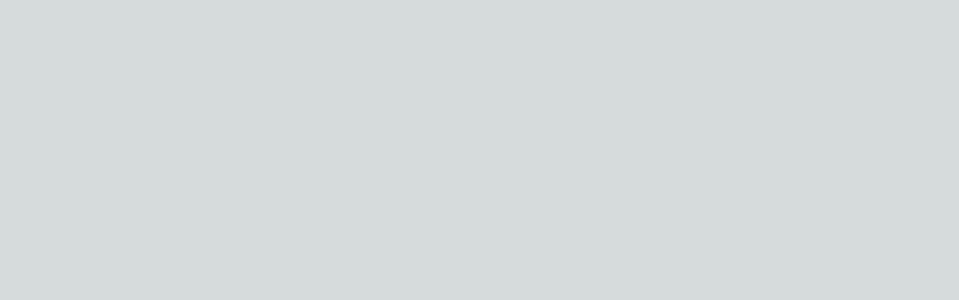
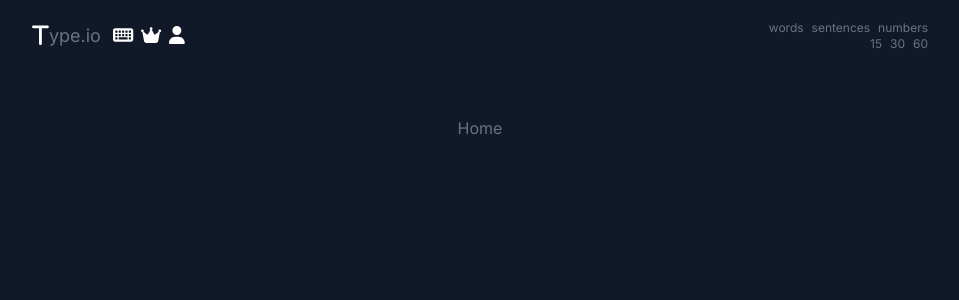
Before and after one commit to hzk2021/type.io, a Next.js app: page / in a window 1280 px wide. Shown: the top 300 px of the page, without its empty margins (160-1119 px from the left). Built offline with nearby package versions, Linux system fonts and the light colour scheme.

Commit message:
Navbar done

```diff
--- a/app/globals.css
+++ b/app/globals.css
@@ -2,26 +2,14 @@
 @tailwind components;
 @tailwind utilities;
 
-:root {
-  --foreground-rgb: 0, 0, 0;
-  --background-start-rgb: 214, 219, 220;
-  --background-end-rgb: 255, 255, 255;
+/* * {
+  font-size: 1rem;
+} */
+
+.app {
+  @apply relative z-10 flex justify-center items-center flex-col max-w-5xl mx-auto sm:px-16 px-6;
 }
 
-@media (prefers-color-scheme: dark) {
-  :root {
-    --foreground-rgb: 255, 255, 255;
-    --background-start-rgb: 0, 0, 0;
-    --background-end-rgb: 0, 0, 0;
-  }
+.active {
+  @apply text-white
 }
-
-body {
-  color: rgb(var(--foreground-rgb));
-  background: linear-gradient(
-      to bottom,
-      transparent,
-      rgb(var(--background-end-rgb))
-    )
-    rgb(var(--background-start-rgb));
-}
--- a/app/layout.tsx
+++ b/app/layout.tsx
@@ -2,6 +2,11 @@ import './globals.css';
 import type { Metadata } from 'next';
 import { Inter } from 'next/font/google';
 import Head from 'next/head';
+import Navbar from '@components/Navbar';
+import "@fortawesome/fontawesome-svg-core/styles.css";
+
+import { config } from "@fortawesome/fontawesome-svg-core";
+config.autoAddCss = false;
 
 const inter = Inter({ subsets: ['latin'] });
 
@@ -17,8 +22,9 @@ export default function RootLayout({
 }) {
   return (
     <html lang="en">
-      <body className={`${inter.className}`}>
+      <body className={`${inter.className} text-gray-500 bg-gray-900`}>
         <main className='app'>
+          <Navbar />
           {children}
 
         </main>
--- a/app/page.tsx
+++ b/app/page.tsx
@@ -3,6 +3,8 @@ import Link from 'next/link';
 
 export default function Home() {
   return (
-    <></>
+    <div>
+      Home
+    </div>
   );
 }
--- /dev/null
+++ b/components/Navbar.tsx
@@ -0,0 +1,43 @@
+import { FontAwesomeIcon } from '@fortawesome/react-fontawesome';
+import { faKeyboard, faCrown, faUser, faT } from '@fortawesome/free-solid-svg-icons';
+import React from 'react';
+import Link from 'next/link';
+
+function Navbar() {
+  return (
+    <nav className='flex w-full mt-2 mb-16 pt-3 gap-5 items-center justify-center flex-wrap sm:justify-between'>
+        <div className='flex gap-3 text-lg'>
+          <Link href="/" title='Play'>
+            <FontAwesomeIcon icon={faT} inverse size='lg'/>ype.io
+          </Link>
+          <div className='icons flex gap-2'>
+              <Link href="/" title='Play'>
+                <FontAwesomeIcon icon={faKeyboard} inverse/>
+              </Link>
+              <Link href="/" title='Leaderboard'>
+                <FontAwesomeIcon icon={faCrown} inverse/>
+              </Link>
+              <Link href="/" title='Account'>
+                <FontAwesomeIcon icon={faUser} inverse/>
+              </Link>
+          </div>
+        </div>
+
+        <div className='flex options flex-col text-xs cursor-pointer'>
+            <div className='flex option-type gap-2'>
+              <span className='hover:text-white'>words</span>
+              <span className='hover:text-white'>sentences</span>
+              <span className='hover:text-white'>numbers</span>
+            </div>
+
+            <div className='flex option self-end gap-2'>
+              <span className='hover:text-white'>15</span>
+              <span className='hover:text-white'>30</span>
+              <span className='hover:text-white'>60</span>
+            </div>
+        </div>
+    </nav>
+  );
+}
+
+export default Navbar;
--- a/package.json
+++ b/package.json
@@ -9,6 +9,9 @@
     "lint": "next lint"
   },
   "dependencies": {
+    "@fortawesome/fontawesome-svg-core": "^6.4.0",
+    "@fortawesome/free-solid-svg-icons": "^6.4.0",
+    "@fortawesome/react-fontawesome": "^0.2.0",
     "@types/node": "20.4.2",
     "@types/react": "18.2.15",
     "@types/react-dom": "18.2.7",
--- a/tailwind.config.js
+++ b/tailwind.config.js
@@ -7,12 +7,11 @@ module.exports = {
   ],
   theme: {
     extend: {
-      backgroundImage: {
-        'gradient-radial': 'radial-gradient(var(--tw-gradient-stops))',
-        'gradient-conic':
-          'conic-gradient(from 180deg at 50% 50%, var(--tw-gradient-stops))',
-      },
+
     },
+    screens: {
+      'sm': '472px',
+    }
   },
   plugins: [],
-}
+};
```
Also changed, not shown: 1 other file (tests, documents, lock files or other folders).
